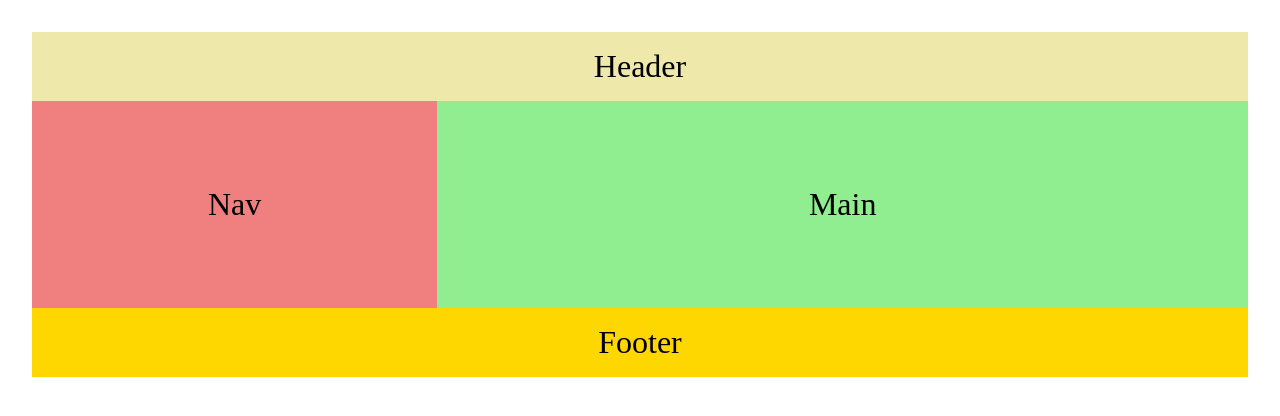
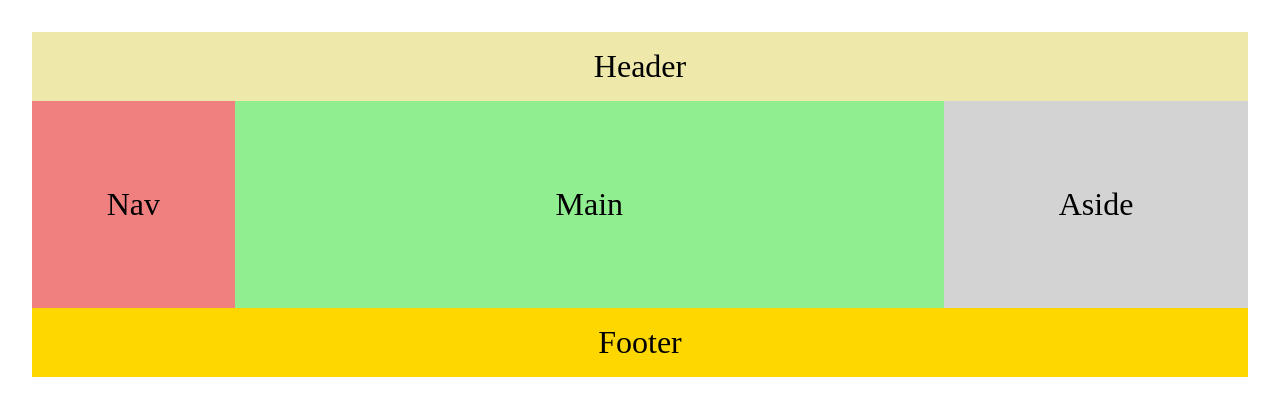
Before and after one commit to SajeelHussain/HTMLCSSProject, a plain HTML site: page index.html in a window 1280 px wide. Drawn offline with Linux system fonts and the light colour scheme.

Commit message:
Adding Aside

```diff
--- a/index.css
+++ b/index.css
@@ -5,7 +5,7 @@ html, body {
 
 .grid-container {
     display: grid;
-    grid-template: 1fr 1fr 1fr 1fr 1fr / 1fr 1fr 1fr;
+    grid-template: repeat(5, 1fr) / repeat(12, 1fr);
 }
 
 .grid-item {
@@ -15,24 +15,35 @@ html, body {
     display: flex;
     align-items: center;
     justify-content: center;
+    }
+
+header {
+    background-color: palegoldenrod;
+    /* grid-column-start: 1;
+    grid-column-end: 13; */
+    grid-column: 1 / -1;
+}
+
+nav {
+    background-color: lightcoral;
+    grid-column: 1 / 3;
+    grid-row: 2 / 5;
 }
 
 
-header {
-    background-color: palegoldenrod;
-    grid-column: span 3;
-}
-nav {
-    background-color: lightcoral;
-    grid-row: span 3
-}
 main {
     background-color: lightgreen;
-    grid-row: span 3;
-    grid-column: span 2;
+    grid-column: 3/10;
+    grid-row: 2/5
 }
+
+aside {
+    background-color: lightgray;
+    grid-column: 10/-1;
+    grid-row: 2/5
+}
+
 footer {
     background-color: gold;
-    grid-column: span 3;
-
+    grid-column: 1 /13;
 }
--- a/index.html
+++ b/index.html
@@ -2,7 +2,7 @@
 <html>
 
 <head>
-	<title>Basic Layout</title>
+	<title>Grid Layout</title>
 	<link rel="stylesheet" href="index.css">
 </head>
 
@@ -11,6 +11,7 @@
 		<header class="grid-item">Header</header>
 		<nav class="grid-item">Nav</nav>
 		<main class="grid-item">Main</main>
+		<aside class="grid-item">Aside</aside>
 		<footer class="grid-item">Footer</footer>
 	</div>
 </body>
```
